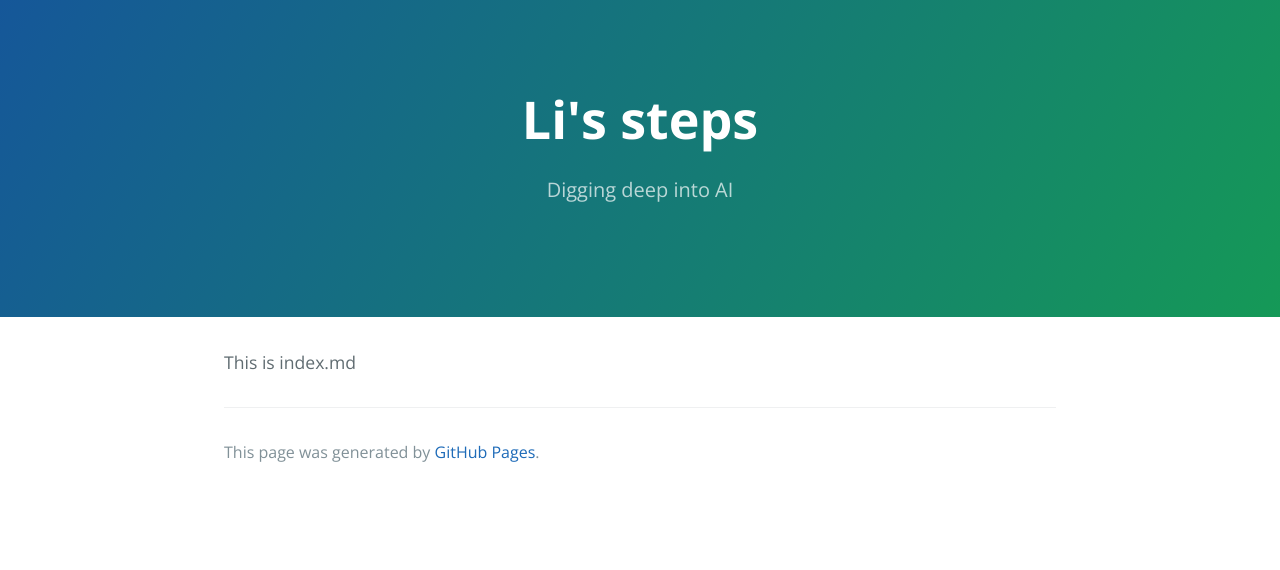
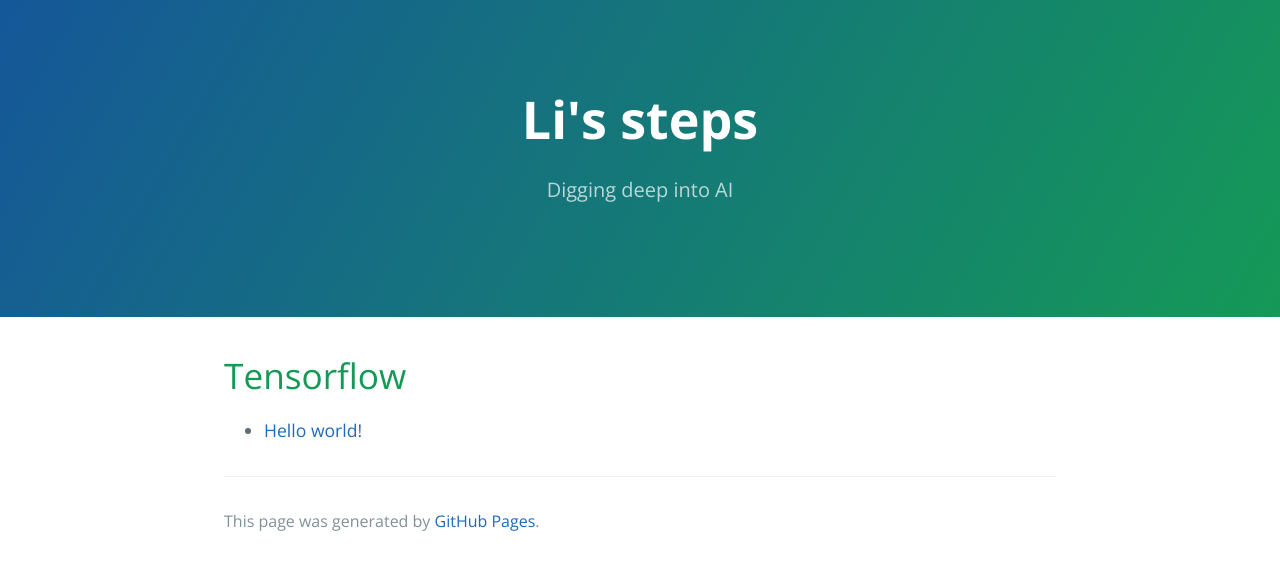
Before and after one commit to Doublingli/doublingli.github.io, a Jekyll site: the page built from index.md, in a window 1280 px wide. Shown: the top 570 px of the page. Built offline with Jekyll 4.4.1, drawn with Linux system fonts in a browser that asks for light colours; our own code applies the rules of GitHub Pages for plain Markdown files.

Commit message:
Update index.md

```diff
--- a/index.md
+++ b/index.md
@@ -1 +1,2 @@
-This is index.md
+# Tensorflow
+* [Hello world!](./hello_world.md)
```
